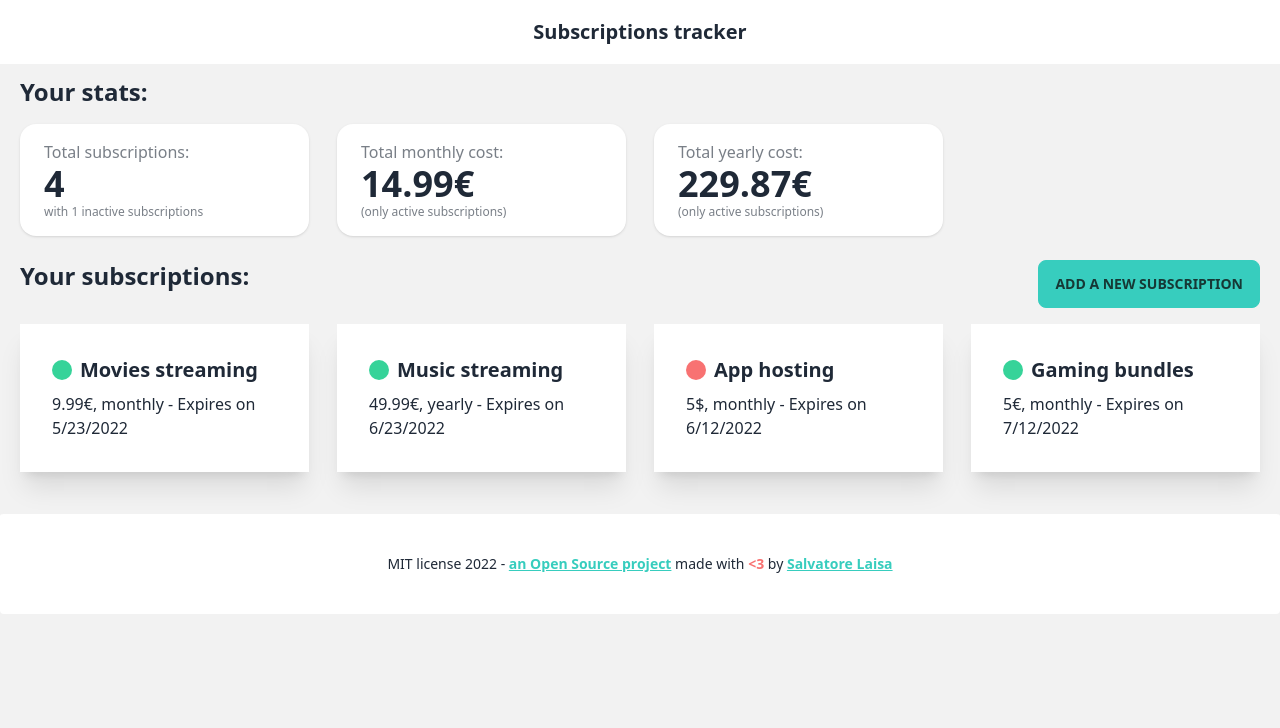
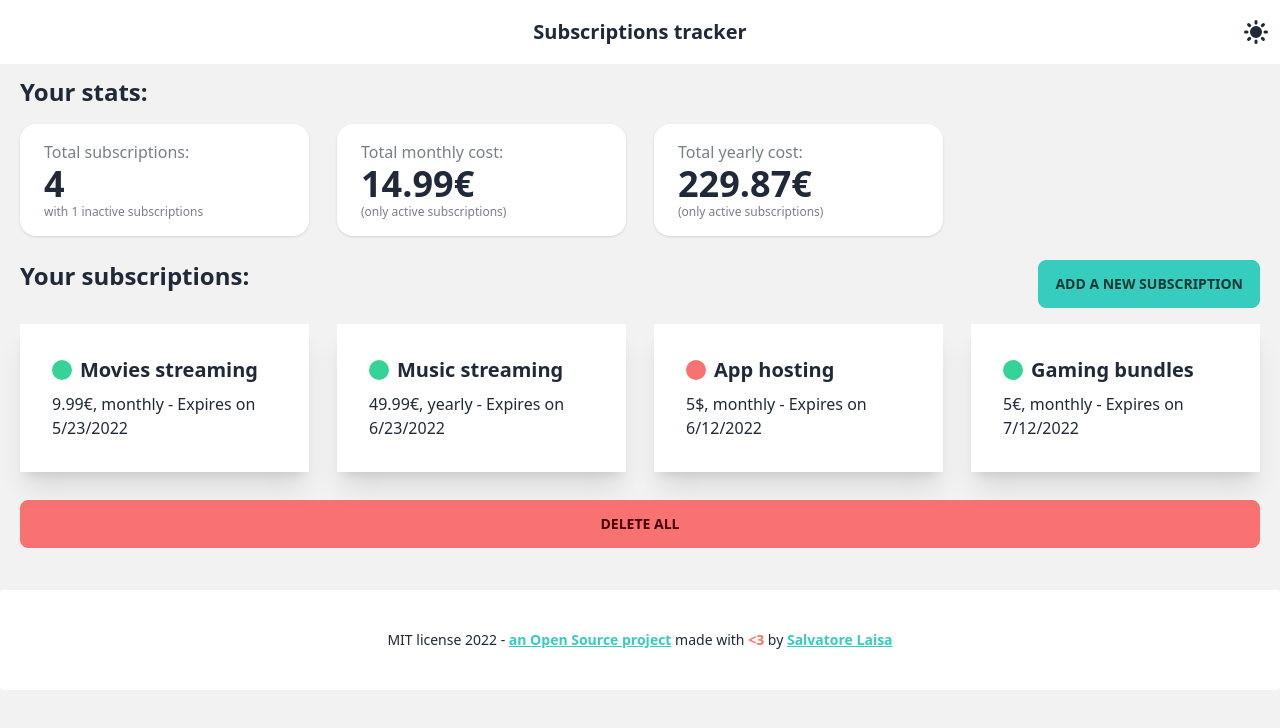
Before and after one commit to moebiusmania/subs-tracker, a Vue app: page /#/ in a window 1280 px wide. Both pictures are taken after a click on the button "USE THE EXAMPLE DATA". Shown: the top 728 px of the page. Built offline with nearby package versions, Linux system fonts and the light colour scheme.

Commit message:
feat: theme switcher, reset data button

```diff
--- a/src/components/Header.vue
+++ b/src/components/Header.vue
@@ -1,3 +1,15 @@
+<script setup lang="ts">
+import { useMainStore } from "./../store";
+
+const app = useMainStore();
+
+const handleTheme = (): void => {
+  const update: "dark" | "light" = app.theme === "light" ? "dark" : "light";
+  app.setTheme(update);
+  document.querySelector("html")?.setAttribute("data-theme", update);
+};
+</script>
+
 <template>
   <div class="navbar bg-base-100">
     <div class="navbar-start">
@@ -29,44 +41,37 @@
       </div> -->
     </div>
     <div class="navbar-center">
-      <a class="btn btn-ghost normal-case text-xl">Subscriptions tracker</a>
+      <router-link to="/" class="btn btn-ghost normal-case text-xl">
+        Subscriptions tracker
+      </router-link>
     </div>
     <div class="navbar-end">
-      <!-- <button class="btn btn-ghost btn-circle">
+      <button class="btn btn-ghost btn-circle w-8 h-8" @click="handleTheme">
         <svg
+          v-if="app.theme === 'light'"
           xmlns="http://www.w3.org/2000/svg"
-          class="h-5 w-5"
-          fill="none"
-          viewBox="0 0 24 24"
-          stroke="currentColor"
+          viewBox="0 0 20 20"
+          fill="currentColor"
+          class="accent-content"
         >
           <path
-            stroke-linecap="round"
-            stroke-linejoin="round"
-            stroke-width="2"
-            d="M21 21l-6-6m2-5a7 7 0 11-14 0 7 7 0 0114 0z"
-          />
+            d="M10 2a1 1 0 011 1v1a1 1 0 11-2 0V3a1 1 0 011-1zm4 8a4 4 0 11-8 0 4 4 0 018 0zm-.464 4.95l.707.707a1 1 0 001.414-1.414l-.707-.707a1 1 0 00-1.414 1.414zm2.12-10.607a1 1 0 010 1.414l-.706.707a1 1 0 11-1.414-1.414l.707-.707a1 1 0 011.414 0zM17 11a1 1 0 100-2h-1a1 1 0 100 2h1zm-7 4a1 1 0 011 1v1a1 1 0 11-2 0v-1a1 1 0 011-1zM5.05 6.464A1 1 0 106.465 5.05l-.708-.707a1 1 0 00-1.414 1.414l.707.707zm1.414 8.486l-.707.707a1 1 0 01-1.414-1.414l.707-.707a1 1 0 011.414 1.414zM4 11a1 1 0 100-2H3a1 1 0 000 2h1z"
+            fill-rule="evenodd"
+            clip-rule="evenodd"
+          ></path>
+        </svg>
+        <svg
+          v-if="app.theme === 'dark'"
+          xmlns="http://www.w3.org/2000/svg"
+          viewBox="0 0 20 20"
+          fill="currentColor"
+          class="accent-content"
+        >
+          <path
+            d="M17.293 13.293A8 8 0 016.707 2.707a8.001 8.001 0 1010.586 10.586z"
+          ></path>
         </svg>
       </button>
-      <button class="btn btn-ghost btn-circle">
-        <div class="indicator">
-          <svg
-            xmlns="http://www.w3.org/2000/svg"
-            class="h-5 w-5"
-            fill="none"
-            viewBox="0 0 24 24"
-            stroke="currentColor"
-          >
-            <path
-              stroke-linecap="round"
-              stroke-linejoin="round"
-              stroke-width="2"
-              d="M15 17h5l-1.405-1.405A2.032 2.032 0 0118 14.158V11a6.002 6.002 0 00-4-5.659V5a2 2 0 10-4 0v.341C7.67 6.165 6 8.388 6 11v3.159c0 .538-.214 1.055-.595 1.436L4 17h5m6 0v1a3 3 0 11-6 0v-1m6 0H9"
-            />
-          </svg>
-          <span class="badge badge-xs badge-primary indicator-item"></span>
-        </div>
-      </button> -->
     </div>
   </div>
 </template>
--- a/src/components/List.vue
+++ b/src/components/List.vue
@@ -27,6 +27,7 @@
       <article
         v-for="(item, index) in data"
         class="card rounded-none bg-base-100 shadow-xl my-7 md:my-0"
+        :key="index"
       >
         <div class="card-body">
           <h2 class="card-title">
@@ -45,5 +46,11 @@
         </div>
       </article>
     </section>
+    <button
+      class="btn w-full mt-7 btn-error modal-button"
+      @click="app.deleteSubs()"
+    >
+      Delete all
+    </button>
   </Container>
 </template>
--- a/src/store/index.ts
+++ b/src/store/index.ts
@@ -25,6 +25,12 @@
       items[index].isActive = actives > 1 ? !items[index].isActive : true;
       this.data = items;
     },
+    setTheme(value: "light" | "dark"): void {
+      this.theme = value;
+    },
+    deleteSubs(): void {
+      this.data = [];
+    },
   },
 });
 
```
